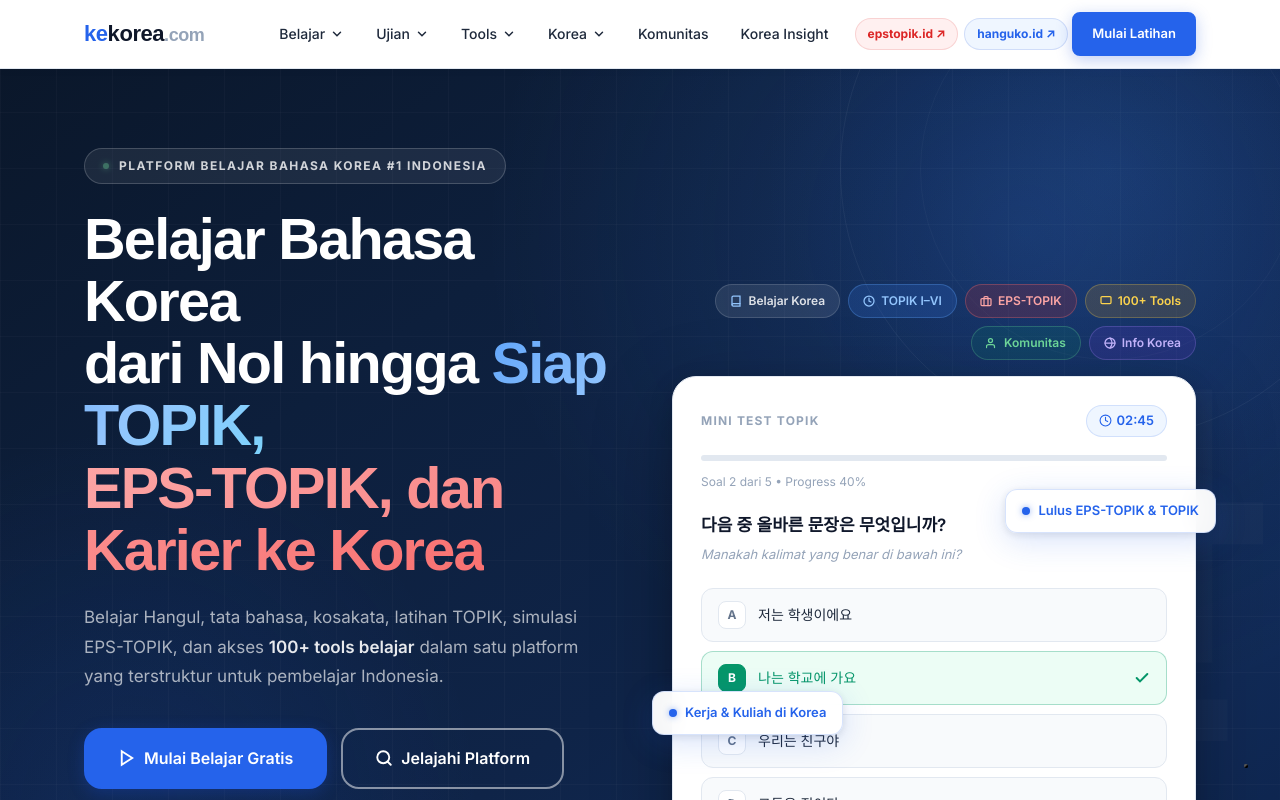
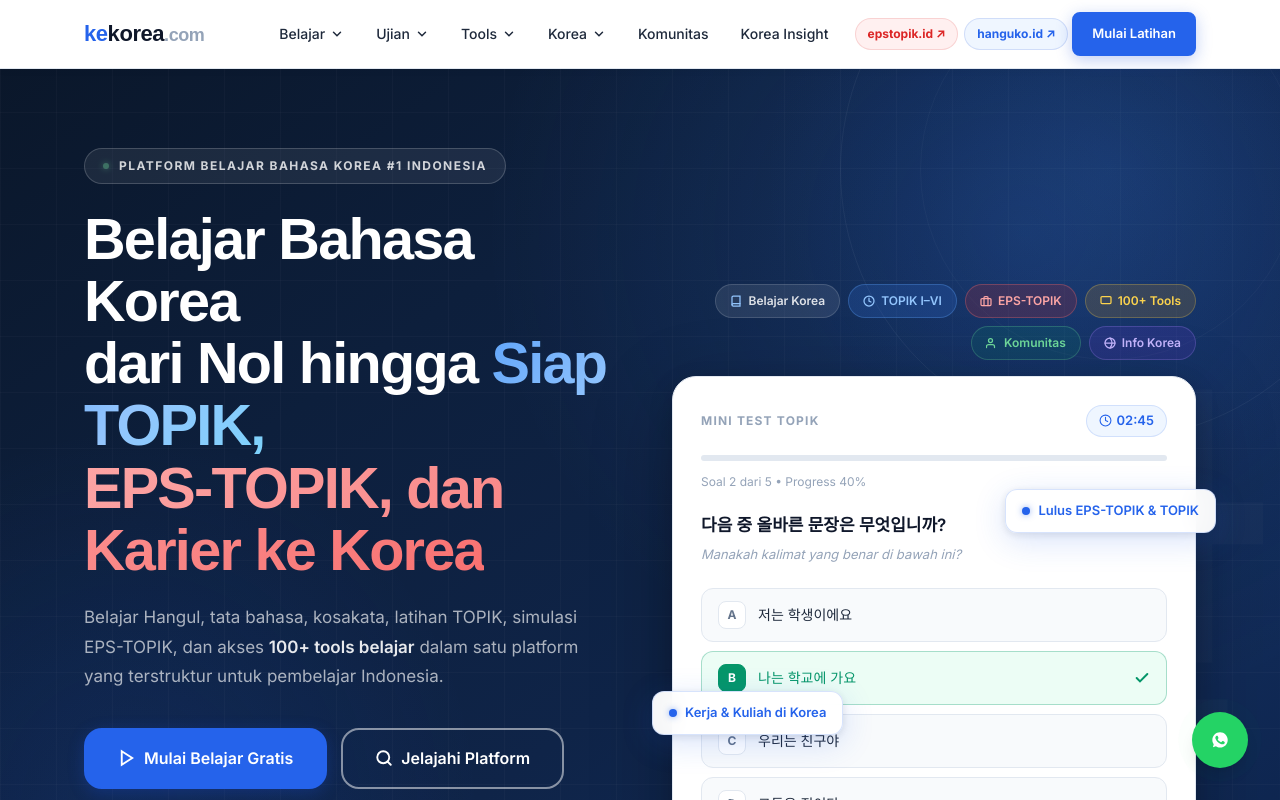
Before and after one commit to ambasunggambatakam-svg/kekorea, a Next.js app: page / in a window 1280 px wide. Shown: the top 800 px of the page. Built offline with nearby package versions, Linux system fonts and the light colour scheme.

Commit message:
fix: use pure CSS for floating whatsapp button to avoid Tailwind v4 scanning issues

```diff
--- a/app/globals.css
+++ b/app/globals.css
@@ -1,7 +1,7 @@
 @tailwind base;
 @tailwind components;
 @tailwind utilities;
-
+@source "../components";
 
   :root {
     --blue: #2563EB;
@@ -2176,6 +2176,51 @@
   }
 
   /* ══════════════════════════════════════════
+     FLOATING WHATSAPP BUTTON
+  ══════════════════════════════════════════ */
+  .floating-wa-btn {
+    position: fixed;
+    bottom: 2rem;
+    right: 2rem;
+    z-index: 9999;
+    width: 3.5rem;
+    height: 3.5rem;
+    background-color: #25D366;
+    color: #ffffff;
+    border-radius: 9999px;
+    display: flex;
+    align-items: center;
+    justify-content: center;
+    box-shadow: 0 10px 15px -3px rgba(0, 0, 0, 0.1), 0 4px 6px -2px rgba(0, 0, 0, 0.05);
+    border: none;
+    cursor: pointer;
+  }
+  .floating-wa-btn:hover {
+    background-color: #1EBE5D;
+  }
+  .floating-wa-ping {
+    position: absolute;
+    inset: 0;
+    border-radius: 9999px;
+    background-color: #25D366;
+    animation: floatingWaPing 1.5s cubic-bezier(0, 0, 0.2, 1) infinite;
+    opacity: 0.75;
+    pointer-events: none;
+  }
+  @keyframes floatingWaPing {
+    75%, 100% {
+      transform: scale(1.5);
+      opacity: 0;
+    }
+  }
+  .floating-wa-icon {
+    position: relative;
+    z-index: 10;
+    width: 2rem;
+    height: 2rem;
+  }
+
+  /* ══════════════════════════════════════════
      NEW SECTIONS — WIREFRAME V2 ADDITIONS
   ══════════════════════════════════════════ */
 
--- a/components/ui/FloatingWhatsApp.tsx
+++ b/components/ui/FloatingWhatsApp.tsx
@@ -4,16 +4,15 @@
   return (
     <button
       onClick={() => window.open('https://wa.me/6282227151339?text=Halo', '_blank')}
-      className="flex items-center justify-center w-14 h-14 bg-[#25D366] text-white rounded-full shadow-lg hover:bg-[#1EBE5D] transition-colors hover:scale-110 active:scale-95"
-      style={{ position: 'fixed', bottom: '2rem', right: '2rem', zIndex: 9999 }}
+      className="floating-wa-btn hover:scale-110 active:scale-95 transition-transform"
       aria-label="Chat WhatsApp"
     >
-      <span className="absolute inset-0 rounded-full bg-[#25D366] animate-ping opacity-75 pointer-events-none"></span>
+      <span className="floating-wa-ping"></span>
       <svg
         xmlns="http://www.w3.org/2000/svg"
         viewBox="0 0 24 24"
         fill="currentColor"
-        className="relative z-10 w-8 h-8"
+        className="floating-wa-icon"
       >
         <path d="M12.031 6.172c-3.181 0-5.767 2.586-5.768 5.766-.001 1.298.38 2.27 1.019 3.287l-.582 2.128 2.182-.573c.978.58 1.911.928 3.145.929 3.178 0 5.767-2.587 5.768-5.766.001-3.187-2.575-5.77-5.764-5.771zm3.392 8.244c-.144.405-.837.774-1.17.824-.299.045-.677.063-1.092-.069-.252-.08-.575-.187-.988-.365-1.739-.751-2.874-2.502-2.961-2.617-.087-.116-.708-.94-.708-1.793s.448-1.273.607-1.446c.159-.173.346-.217.462-.217l.332.006c.106.005.249-.04.39.298.144.347.491 1.2.534 1.287.043.087.072.188.014.304-.058.116-.087.188-.173.289l-.26.304c-.087.086-.177.18-.076.354.101.174.449.741.964 1.201.662.591 1.221.774 1.394.86s.274.072.376-.043c.101-.116.433-.506.549-.68.116-.173.231-.145.39-.087s1.011.477 1.184.564c.173.087.289.129.332.202.043.073.043.423-.101.827z" />
       </svg>
```
